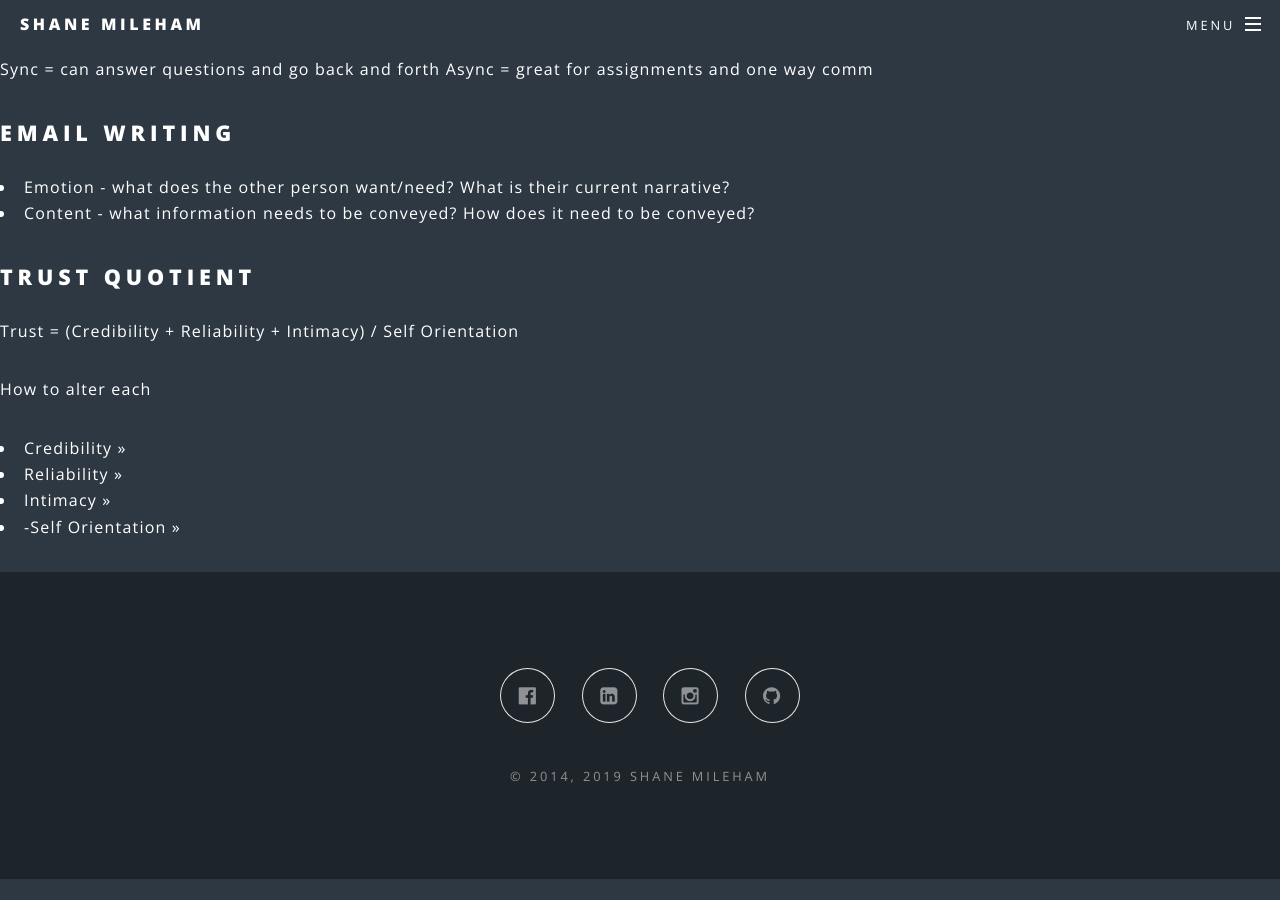
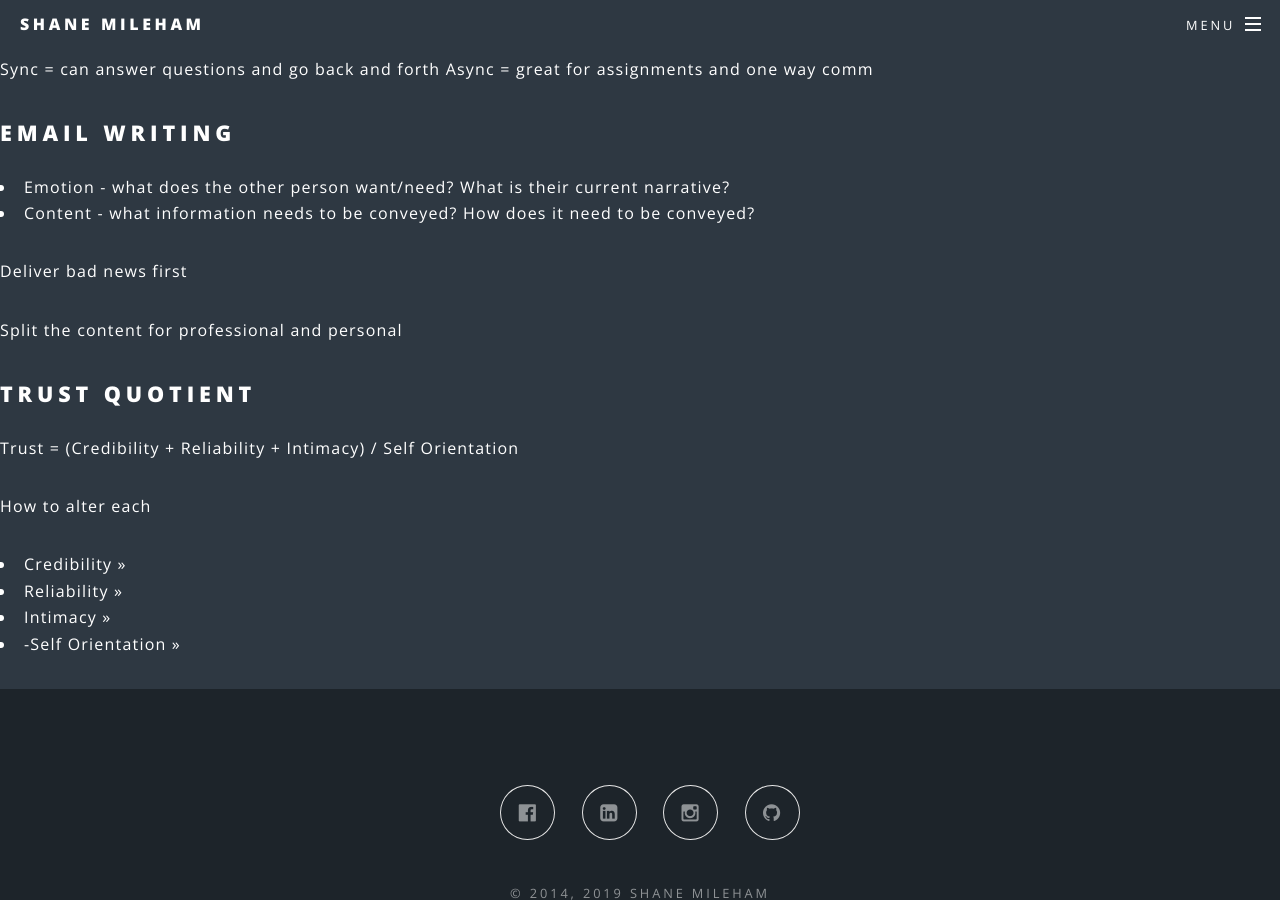
Before and after one commit to shanemileham/shanemileham.github.io, a Jekyll site: the page built from _kb/professional/communication.md, in a window 1280 px wide and 900 px high, scrolled down 567 px. Built offline with Jekyll 4.4.1, drawn with Linux system fonts in a browser that asks for light colours; comment, search, counter and statistics services are not loaded; before the commit the page ends 1446 px from its top, so only the background shows below that.

Commit message:
Added email comm points

```diff
--- a/_kb/professional/communication.md
+++ b/_kb/professional/communication.md
@@ -25,6 +25,10 @@ Async = great for assignments and one way comm
 - Emotion - what does the other person want/need? What is their current narrative?
 - Content - what information needs to be conveyed? How does it need to be conveyed?
 
+Deliver bad news first
+
+Split the content for professional and personal
+
 ## Trust Quotient
 Trust = (Credibility + Reliability + Intimacy) / Self Orientation
 
```
